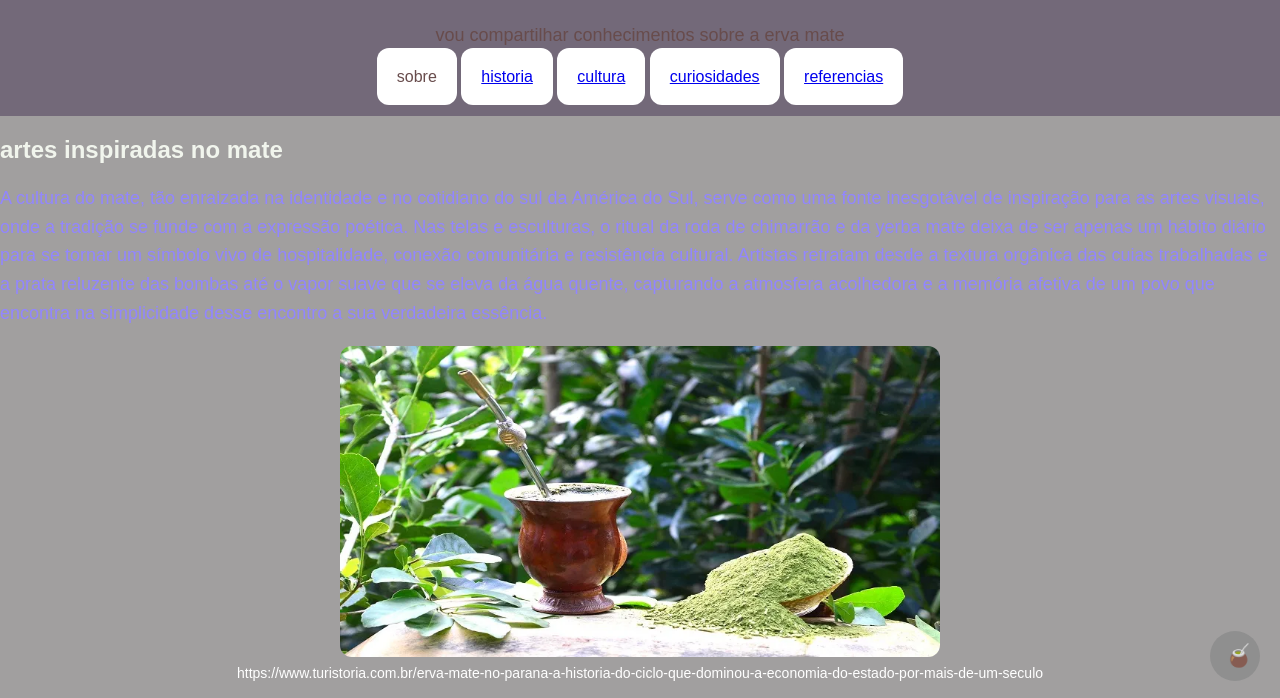
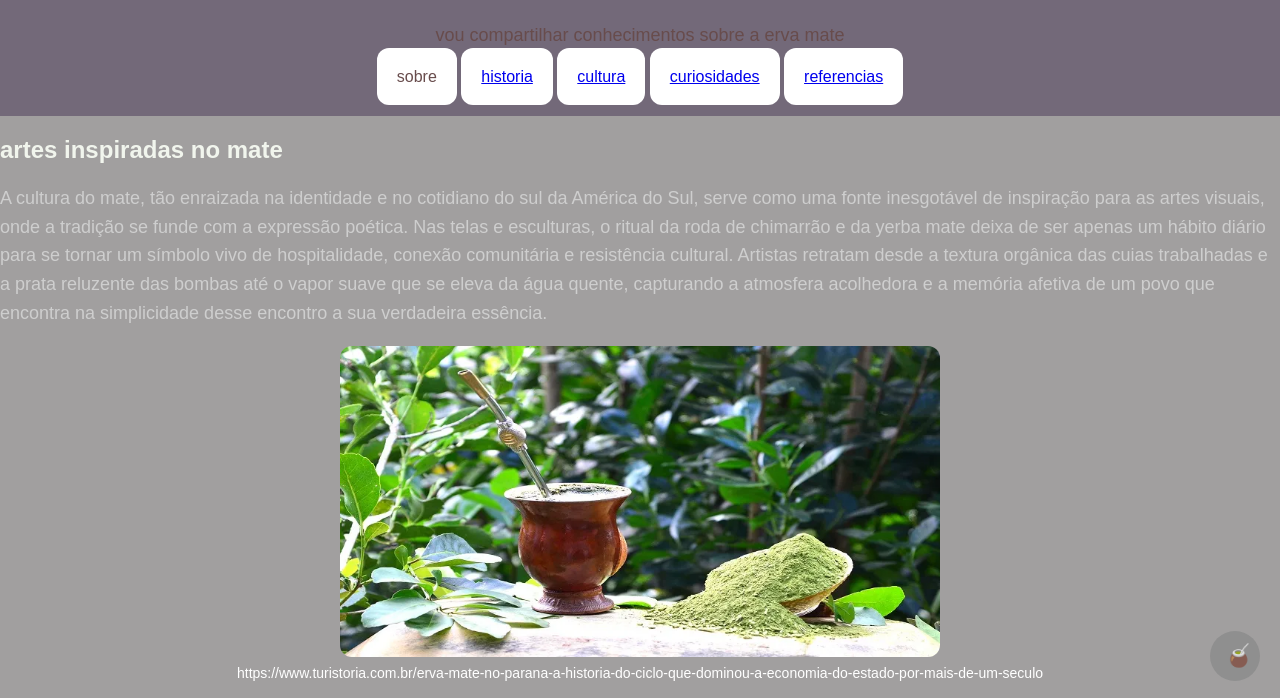
Before and after one commit to andersonpaixaocampos-oss/arte.paranaense, a plain HTML site: page index.html in a window 1280 px wide. Shown: the part 99-797 px from the top of the page. Drawn offline with Linux system fonts and the light colour scheme.

Commit message:
mudancas

```diff
--- a/style.css
+++ b/style.css
@@ -21,7 +21,7 @@
 
 body {
     background-color: #a19f9f;
-    color: rgb(146, 134, 255);
+    color: rgb(206, 206, 206);
     font-family: arial, sans-serif;
     margin: 0;
 }
```
